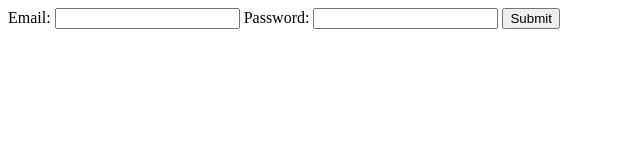
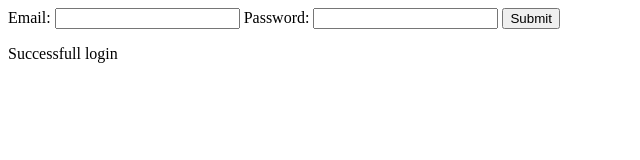
Before and after one commit to kunal9642/AjunEkRepo, a website: page login.html in a window 1280 px wide. Shown: the whole page, without its empty margins (0-640 px from the left). Drawn offline with Linux system fonts and the light colour scheme.

Commit message:
Login Updated

```diff
--- a/login.html
+++ b/login.html
@@ -7,6 +7,7 @@ Email: <input type="text" name="email">
 Password: <input type="password" name="password">
 
 <input type="submit" value="Submit">
+<p>Successfull login</p>
 </form>
 
 
```
